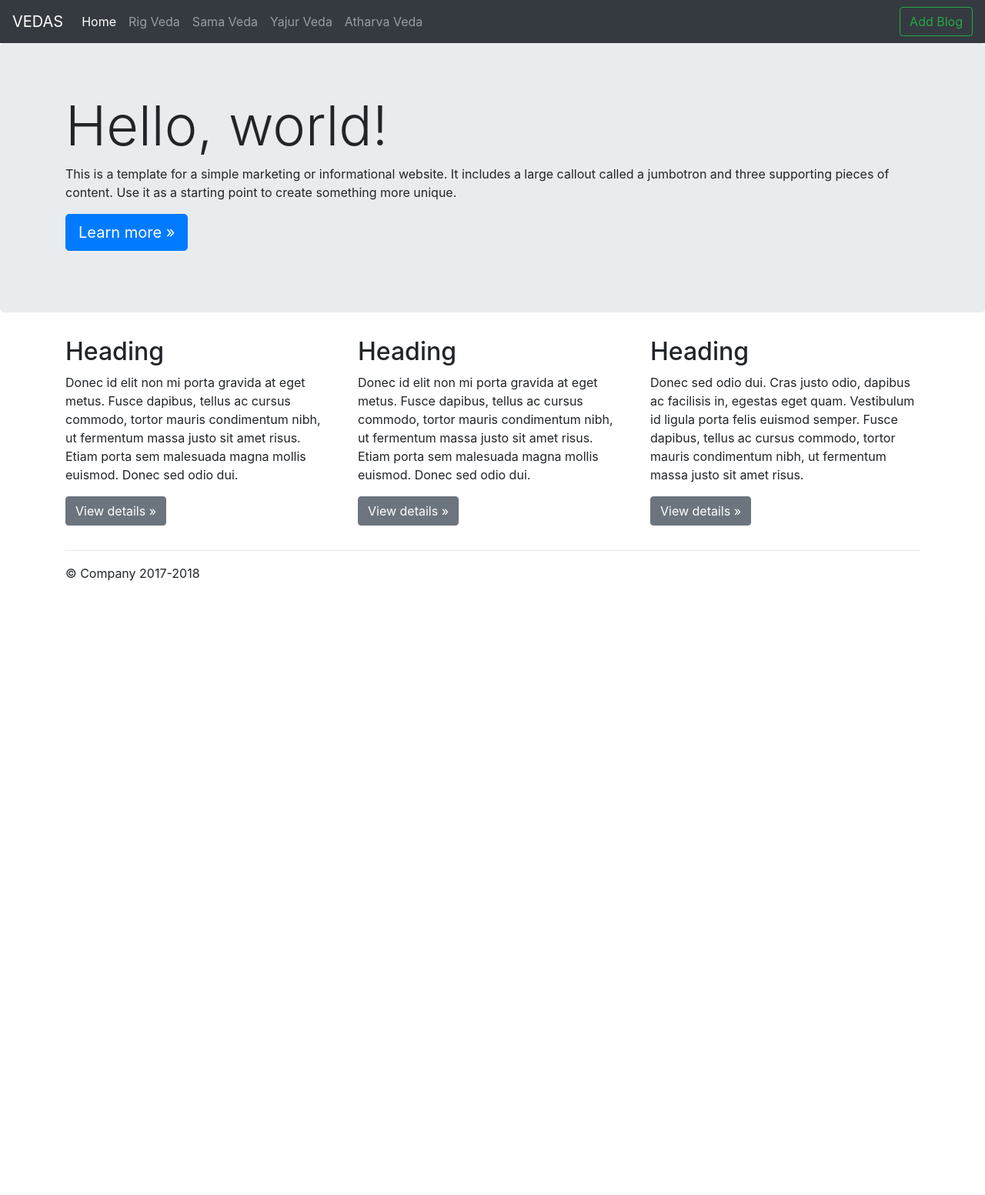
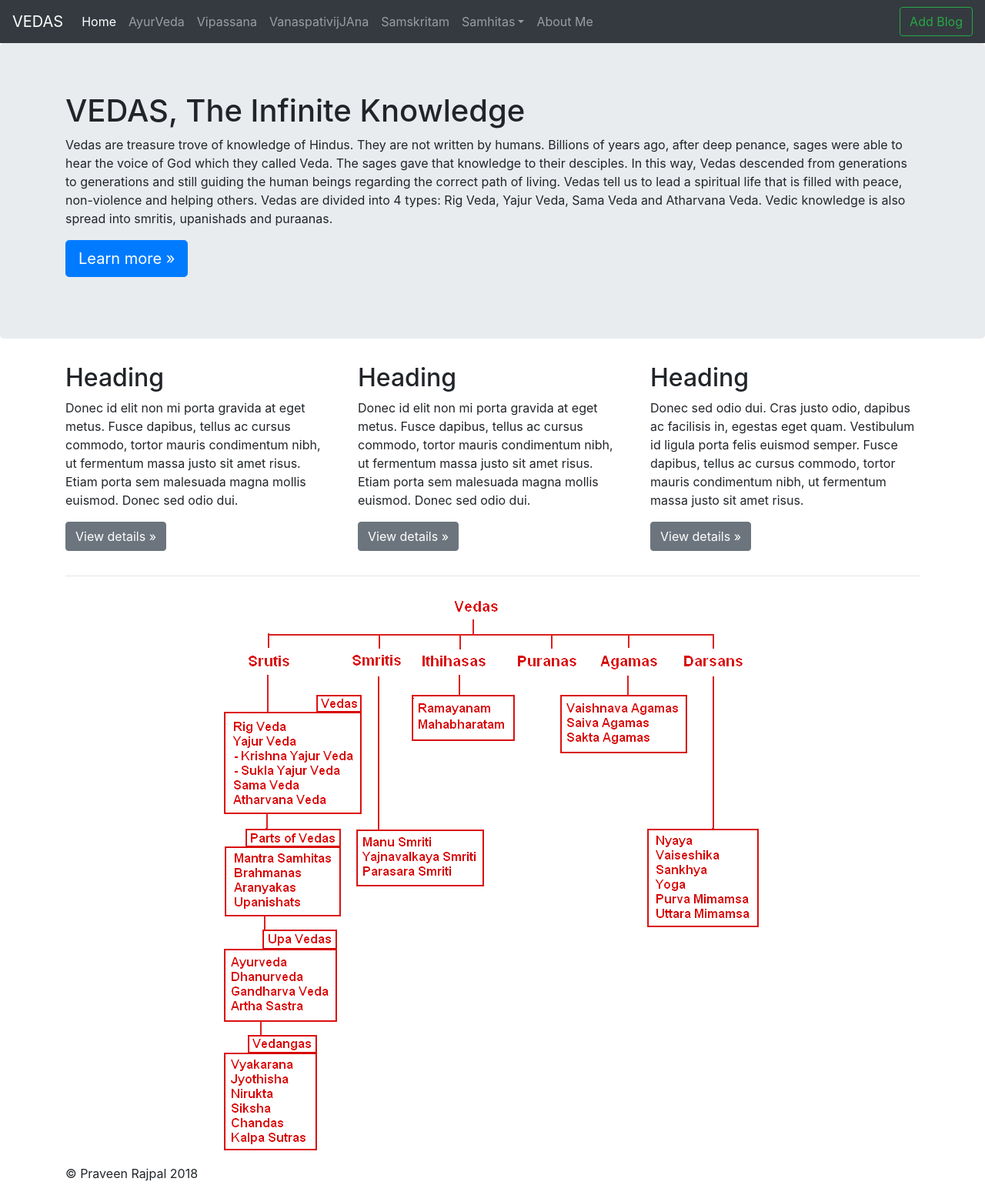
Before and after one commit to praveenrajpal/my-first-blog, a Django app: page / in a window 1280 px wide. Shown: the whole page at 77% size. Before the commit the page ends 755 px from the top, so only its background shows below. Run offline with Django 3.2, Linux system fonts and the light colour scheme; data that the repository does not hold is empty; some libraries are stand-ins or nearby versions.

Commit message:
Added NavBar

```diff
--- a/blog/templates/blog/base.html
+++ b/blog/templates/blog/base.html
@@ -31,32 +31,33 @@
                 <a class="nav-link" href="#">Home <span class="sr-only">(current)</span></a>
             </li>
             <li class="nav-item">
-                <a class="nav-link" href="#">Rig Veda</a>
+                <a class="nav-link" href="#">AyurVeda</a>
             </li>
             <li class="nav-item">
-                <a class="nav-link" href="#">Sama Veda</a>
+                <a class="nav-link" href="#">Vipassana</a>
             </li>
             <li class="nav-item">
-                <a class="nav-link" href="#">Yajur Veda</a>
+                <a class="nav-link" href="#">VanaspativijJAna</a>
             </li>
             <li class="nav-item">
-                <a class="nav-link" href="#">Atharva Veda</a>
-            </li>
-            <!--           <li class="nav-item">
-                           <a class="nav-link disabled" href="#">Disabled</a>
+                <a class="nav-link" href="#">Samskritam</a>
             </li>
             <li class="nav-item dropdown">
-                           <a class="nav-link dropdown-toggle" href="http://example.com" id="dropdown01" data-toggle="dropdown"
-                              aria-haspopup="true" aria-expanded="false">Dropdown</a>
+                <a class="nav-link dropdown-toggle" href="#" id="dropdown01" data-toggle="dropdown"
+                   aria-haspopup="true" aria-expanded="false">Samhitas</a>
                 <div class="dropdown-menu" aria-labelledby="dropdown01">
-                               <a class="dropdown-item" href="#">Action</a>
-                               <a class="dropdown-item" href="#">Another action</a>
-                               <a class="dropdown-item" href="#">Something else here</a>
+                    <a class="dropdown-item" href="#">Rig Veda</a>
+                    <a class="dropdown-item" href="#">Sama Veda</a>
+                    <a class="dropdown-item" href="#">Yajur Veda</a>
+                    <a class="dropdown-item" href="#">Atharva Veda</a>
                 </div>
-                       </li>-->
+            </li>
+            <li class="nav-item">
+                <a class="nav-link" href="#">About Me</a>
+            </li>
         </ul>
         <form class="form-inline my-2 my-lg-0">
-            <a class="btn btn-outline-success my-2 my-sm-0" href="{% url 'post_new' %}" >Add Blog</a>
+            <a class="btn btn-outline-success my-2 my-sm-0" href="{% url 'post_new' %}">Add Blog</a>
             <a href="{% url 'post_new' %}" class="top-menu"><span class="glyphicon glyphicon-plus"></span></a>
 
         </form>
@@ -68,10 +69,8 @@
     <!-- Main jumbotron for a primary marketing message or call to action -->
     <div class="jumbotron">
         <div class="container">
-            <h1 class="display-3">Hello, world!</h1>
-            <p>This is a template for a simple marketing or informational website. It includes a large callout called a
-                jumbotron and three supporting pieces of content. Use it as a starting point to create something more
-                unique.</p>
+            <h1 class="display-6">VEDAS, The Infinite Knowledge</h1>
+            <p>Vedas are treasure trove of knowledge of Hindus. They are not written by humans. Billions of years ago, after deep penance, sages were able to hear the voice of God which they called Veda. The sages gave that knowledge to their desciples. In this way, Vedas descended from generations to generations and still guiding the human beings regarding the correct path of living. Vedas tell us to lead a spiritual life that is filled with peace, non-violence and helping others. Vedas are divided into 4 types: Rig Veda, Yajur Veda, Sama Veda and Atharvana Veda. Vedic knowledge is also spread into smritis, upanishads and puraanas. </p>
             <p><a class="btn btn-primary btn-lg" href="#" role="button">Learn more &raquo;</a></p>
         </div>
     </div>
@@ -115,8 +114,9 @@
         </div>
     </div>
 </div>
+<img src="/static/images/hindu-vedas.gif" class="rounded mx-auto d-block" alt="...">
 <footer class="container">
-    <p>&copy; Company 2017-2018</p>
+    <p>&copy; Praveen Rajpal 2018</p>
 </footer>
 
 <!-- Bootstrap core JavaScript
--- a/blog/views.py
+++ b/blog/views.py
@@ -1,4 +1,4 @@
-from django.shortcuts import render, get_object_or_404
+from django.shortcuts import render, get_object_or_404, redirect
 
 # Create your views here.
 from django.utils import timezone
@@ -8,11 +8,24 @@ from blog.models import Post
 
 
 def post_list(request):
-    posts=Post.objects.filter(published_date__lte=timezone.now()).order_by('published_date')
+    posts = Post.objects.filter(published_date__lte=timezone.now()).order_by('published_date')
     return render(request, 'blog/post_list.html', {'posts': posts})
+
+
 def post_detail(request, pk):
     post = get_object_or_404(Post, pk=pk)
     return render(request, 'blog/post_detail.html', {'post': post})
+
+
 def post_new(request):
-    form = PostForm()
+    if request.method == "POST":
+        form = PostForm(request.POST)
+        if form.is_valid():
+            post = form.save(commit=False)
+            post.author = request.user
+            post.published_date = timezone.now()
+            post.save()
+            return redirect('post_detail', pk=post.pk)
+    else:
+        form = PostForm()
     return render(request, 'blog/post_edit.html', {'form': form})
```
Also changed, not shown: blog/static/images/hindu-vedas.gif (added). Lines whose indentation alone changed are shown as unchanged.
